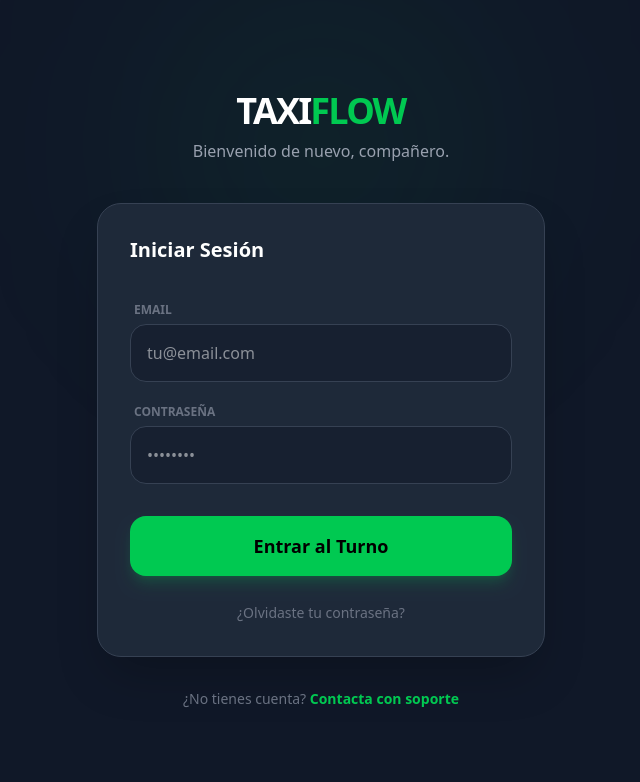
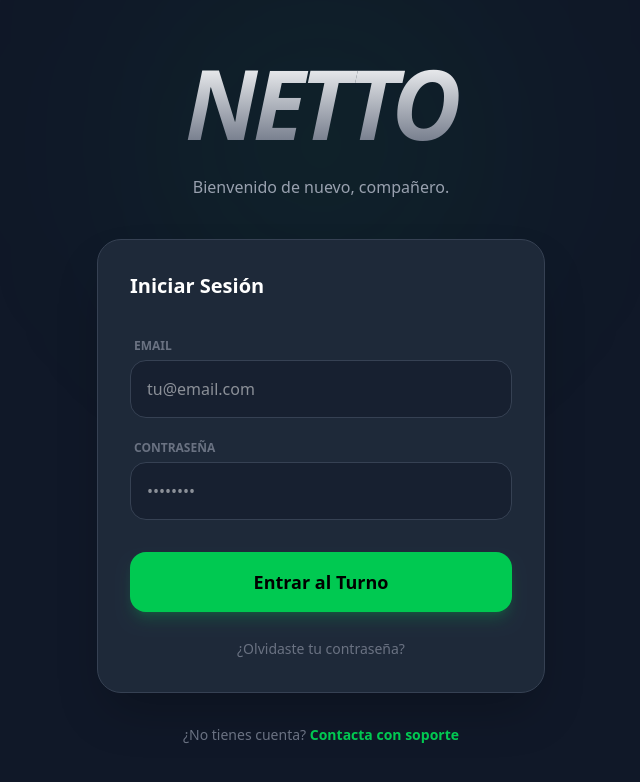
Before and after one commit to neo091/cab-status-app, a React (Vite) app: page /login in a window 1280 px wide. Shown: the top 782 px of the page, without its empty margins (319-959 px from the left). Built offline with nearby package versions, Linux system fonts and the light colour scheme; no server answers.

Commit message:
add: page title netto

```diff
--- a/src/components/Home.jsx
+++ b/src/components/Home.jsx
@@ -1,5 +1,6 @@
 import { Link } from "react-router-dom"
 import { IconChart, IconClock, IconWhatsapp } from "../assets/Icons"
+import PageTitle from "./PageTitle"
 
 function HomeComponent() {
   return (
@@ -17,9 +18,7 @@ function HomeComponent() {
           Netto: Tu liquidación bajo control
         </div>
 
-        <h1 className="text-6xl md:text-8xl font-black tracking-tighter mb-6 bg-gradient-to-b from-white to-gray-500 bg-clip-text text-transparent italic">
-          NETTO
-        </h1>
+        <PageTitle />
 
         <h2 className="text-3xl md:text-5xl font-bold tracking-tight mb-6">
           Tu parte del turno, <br />{" "}
--- a/src/components/Login.jsx
+++ b/src/components/Login.jsx
@@ -2,6 +2,7 @@ import { useState } from "react"
 import { useNavigate, Link } from "react-router-dom" // Asumiendo que usas react-router
 import Swal from "sweetalert2"
 import { useAuth } from "../context/auth/useAuth"
+import PageTitle from "./PageTitle"
 
 export const Login = () => {
   const [email, setEmail] = useState("")
@@ -52,9 +53,7 @@ export const Login = () => {
       <div className="w-full max-w-md z-10">
         {/* Logo o Nombre de la App */}
         <div className="text-center mb-10">
-          <h1 className="text-4xl font-black text-white tracking-tighter">
-            TAXI<span className="text-green-500">FLOW</span>
-          </h1>
+          <PageTitle />
           <p className="text-gray-400 mt-2">Bienvenido de nuevo, compañero.</p>
         </div>
 
--- /dev/null
+++ b/src/components/PageTitle.tsx
@@ -0,0 +1,9 @@
+function PageTitle() {
+  return (
+    <h1 className="text-6xl md:text-8xl font-black tracking-tighter mb-6 bg-gradient-to-b from-white to-gray-500 bg-clip-text text-transparent italic">
+      NETTO
+    </h1>
+  )
+}
+
+export default PageTitle
```
